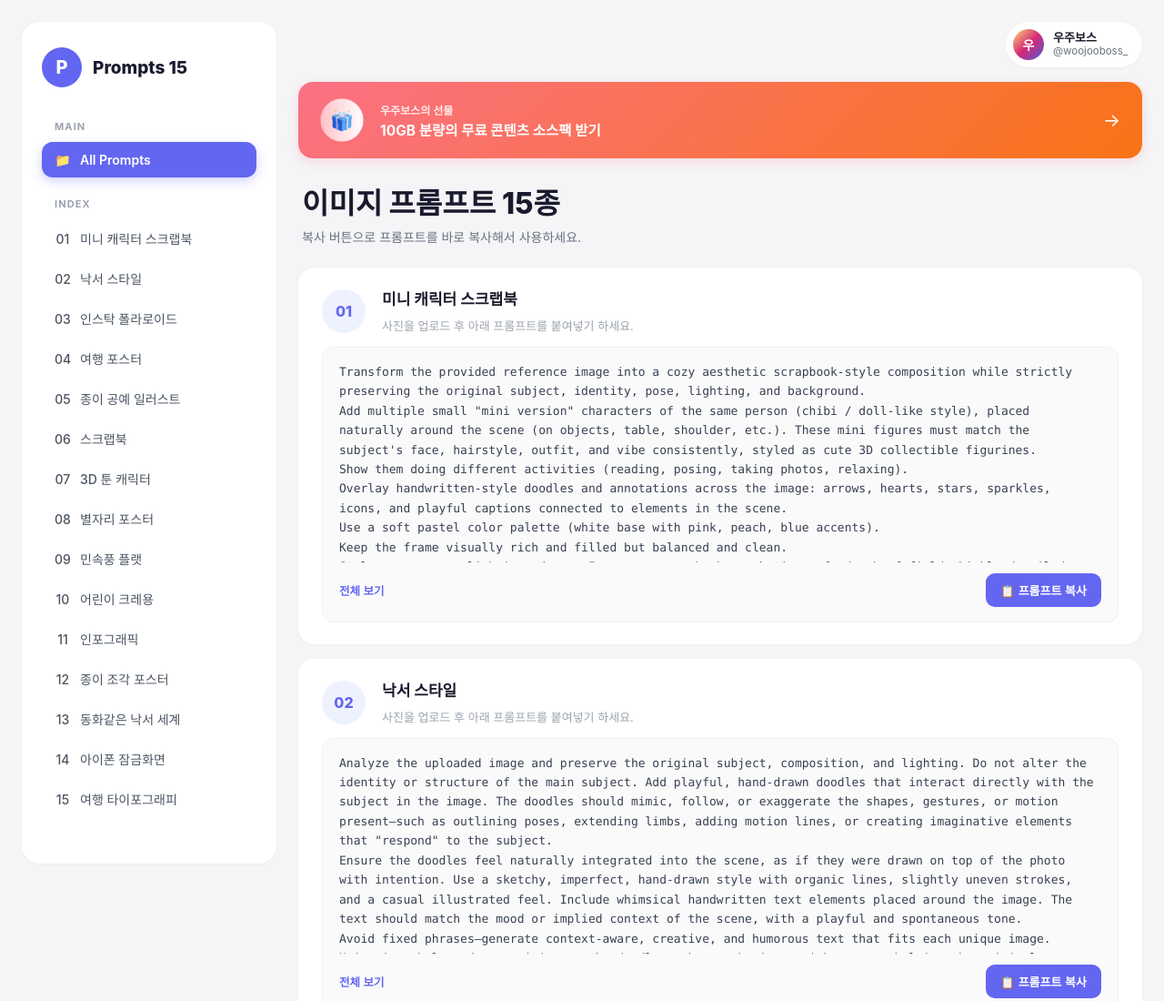
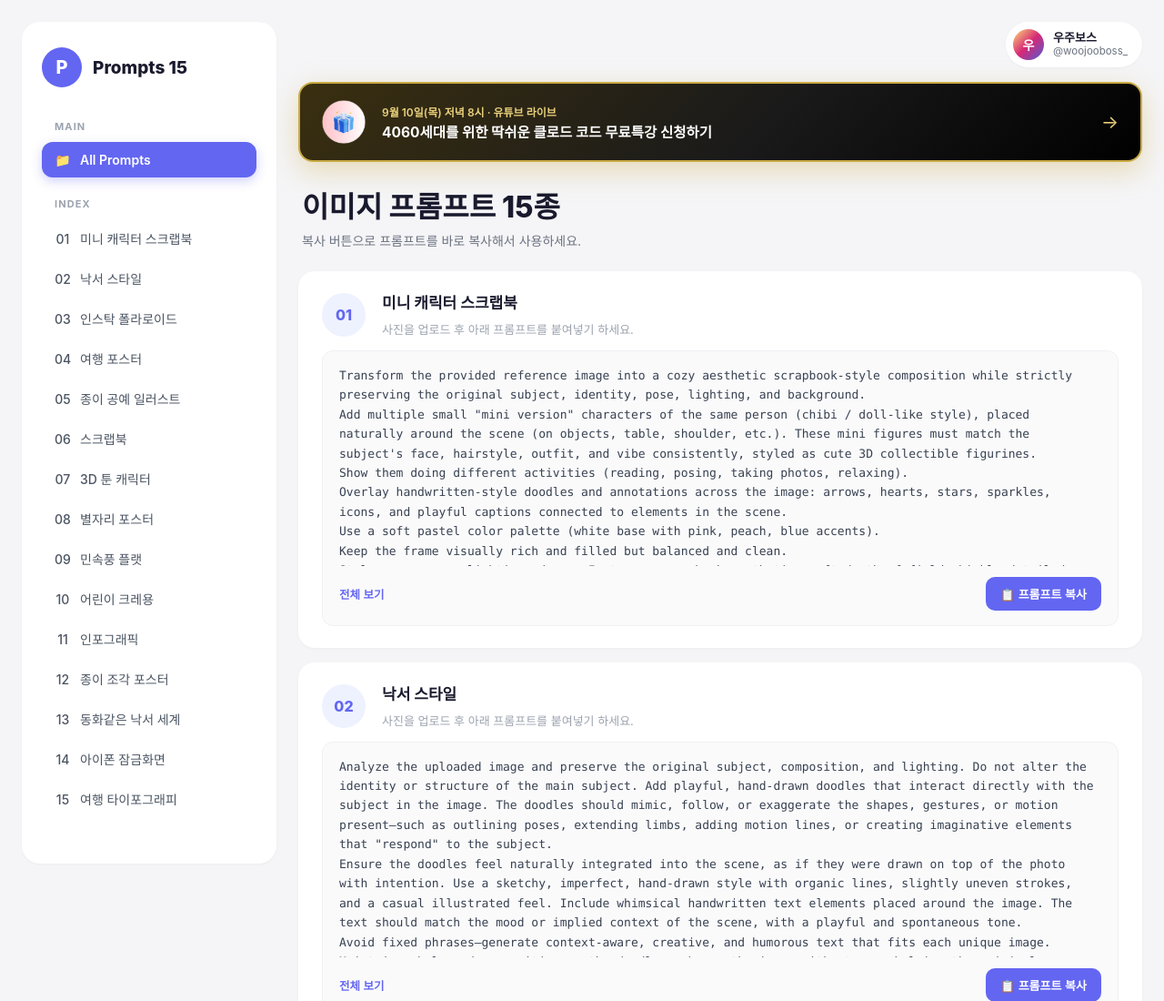
Before and after one commit to woojooboss/imageprompt15, a plain HTML site: page index.html in a window 1280 px wide. Shown: the top 1100 px of the page at 91% size. Drawn offline with Linux system fonts and the light colour scheme.

Commit message:
임시: 소스팩 배너를 9/10 무료특강 배너로 교체 (특강 후 원복 예정)
Co-Authored-By: Claude Fable 5 <noreply@anthropic.com>

```diff
--- a/index.html
+++ b/index.html
@@ -426,11 +426,11 @@
       </a>
     </div>
 
-    <a class="gift-banner" href="https://blog.naver.com/woojooboss/223558177937" target="_blank" rel="noopener">
+    <a class="gift-banner" href="https://supereasyai.vercel.app" target="_blank" rel="noopener">
       <img class="gift-icon" src="gift.png" alt="gift" />
       <div class="gift-text">
-        <div class="gift-label">우주보스의 선물</div>
-        <div class="gift-title">10GB 분량의 무료 콘텐츠 소스팩 받기</div>
+        <div class="gift-label">9월 10일(목) 저녁 8시 · 유튜브 라이브</div>
+        <div class="gift-title">4060세대를 위한 딱쉬운 클로드 코드 무료특강 신청하기</div>
       </div>
       <div class="gift-arrow">→</div>
     </a>
@@ -960,5 +960,20 @@ no AI artifacts</div>
   });
 
 </script>
+
+<style id="lecture-banner-override">
+.cta-banner,.gift-banner,header .cta{
+  background:linear-gradient(135deg,#3a2f10 0%,#1a1a1a 55%,#000 100%)!important;
+  border:2px solid #caaa44!important;
+  animation:ctaGlow 2.4s ease-in-out infinite!important;
+  transition:transform .18s ease,box-shadow .18s ease!important;
+}
+.cta-banner:hover,.gift-banner:hover,header .cta:hover{transform:translateY(-3px)!important}
+@keyframes ctaGlow{0%,100%{box-shadow:0 10px 30px rgba(202,170,68,.35)}50%{box-shadow:0 12px 46px rgba(202,170,68,.65)}}
+.cta-banner .badge{background:linear-gradient(135deg,#e8cf7a,#caaa44)!important;color:#1a1a1a!important;box-shadow:0 4px 16px rgba(202,170,68,.6)!important}
+.cta-banner .eb,.gift-banner .gift-label,header .cta .brand{color:#e8cf7a!important}
+.cta-banner .tt,.gift-banner .gift-title,header .cta .desc{color:#fff!important}
+.cta-banner .arrow,.gift-banner .gift-arrow,header .cta .arrow{color:#e8cf7a!important}
+</style>
 </body>
 </html>
```
